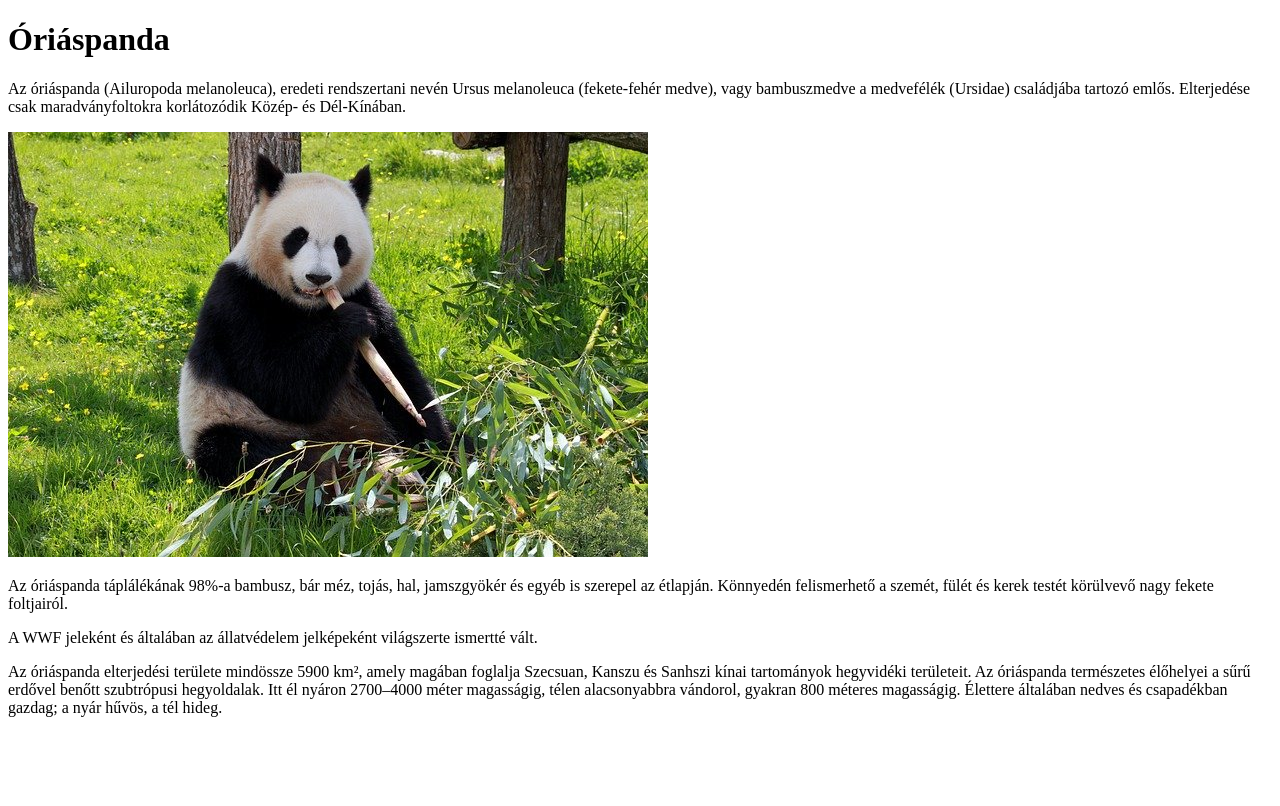
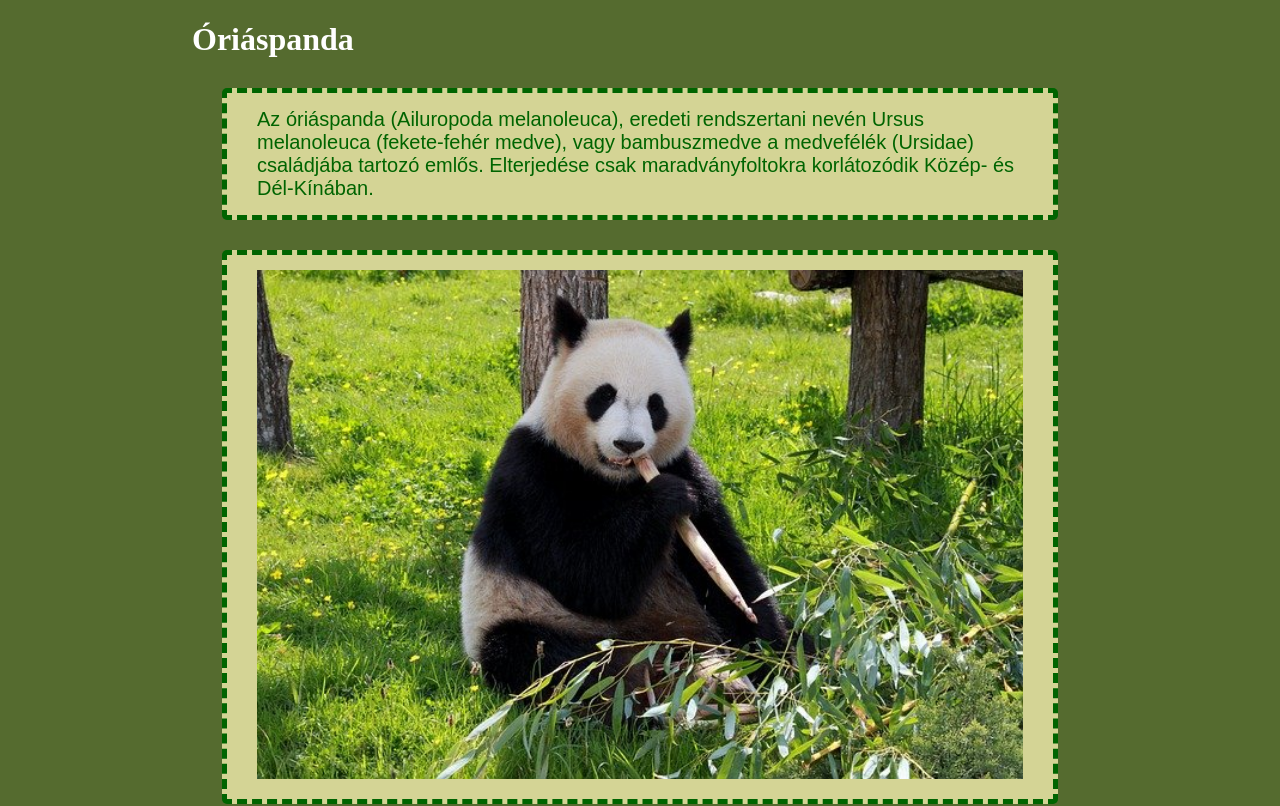
Before and after one commit to SipiAdam/Web, a plain HTML site: page StílusLapok/panda.html in a window 1280 px wide. Shown: the top 806 px of the page. Drawn offline with Linux system fonts and the light colour scheme.

Commit message:
css
Első css

```diff
--- a/StílusLapok/panda.html
+++ b/StílusLapok/panda.html
@@ -5,8 +5,11 @@
     <meta charset="UTF-8">
     <title>Az óriáspanda</title>
     <style>
-
+        h1 {
+            color: rgb(255, 255, 255);
+        }
     </style>
+    <link rel="stylesheet" href="style.css">
 </head>
 
 <body>
--- /dev/null
+++ b/StílusLapok/style.css
@@ -0,0 +1,21 @@
+p {
+    color: darkgreen;
+    background-color: rgb(212, 212, 149);
+    padding: 15px 30px;
+     /* PADDING: BELSŐ MARGÓ, első érték fent lent(y) második érték ball jobb(x)*/
+     margin: 30px;
+    border-radius: 5px;
+    border: 5px dashed darkgreen;
+    font-size: 20px;
+    font-family: Arial, Helvetica, sans-serif;
+}
+
+img{
+    width: 100%;
+}
+
+body {
+    width: 70%;
+    margin: 0 auto;
+    background-color: darkolivegreen;
+}
```
